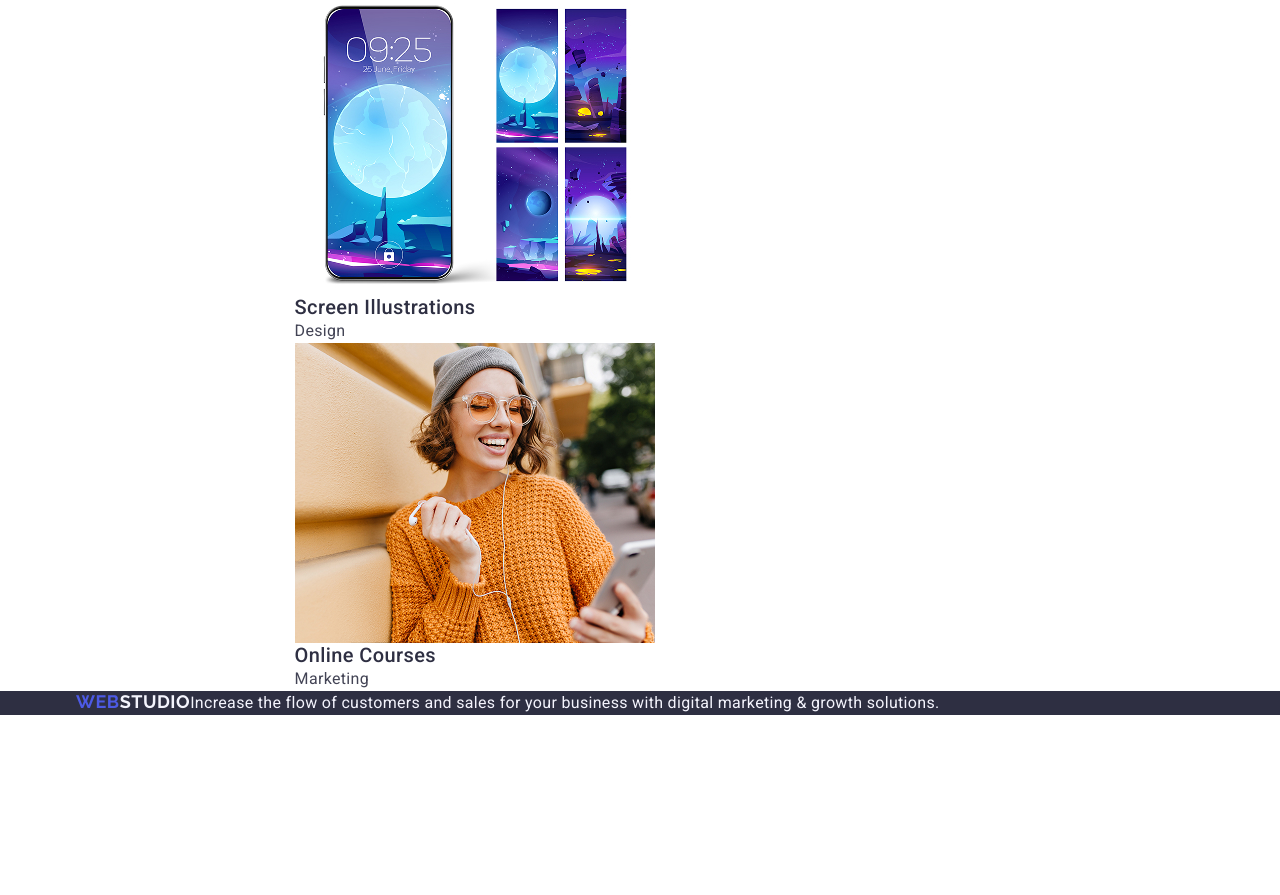
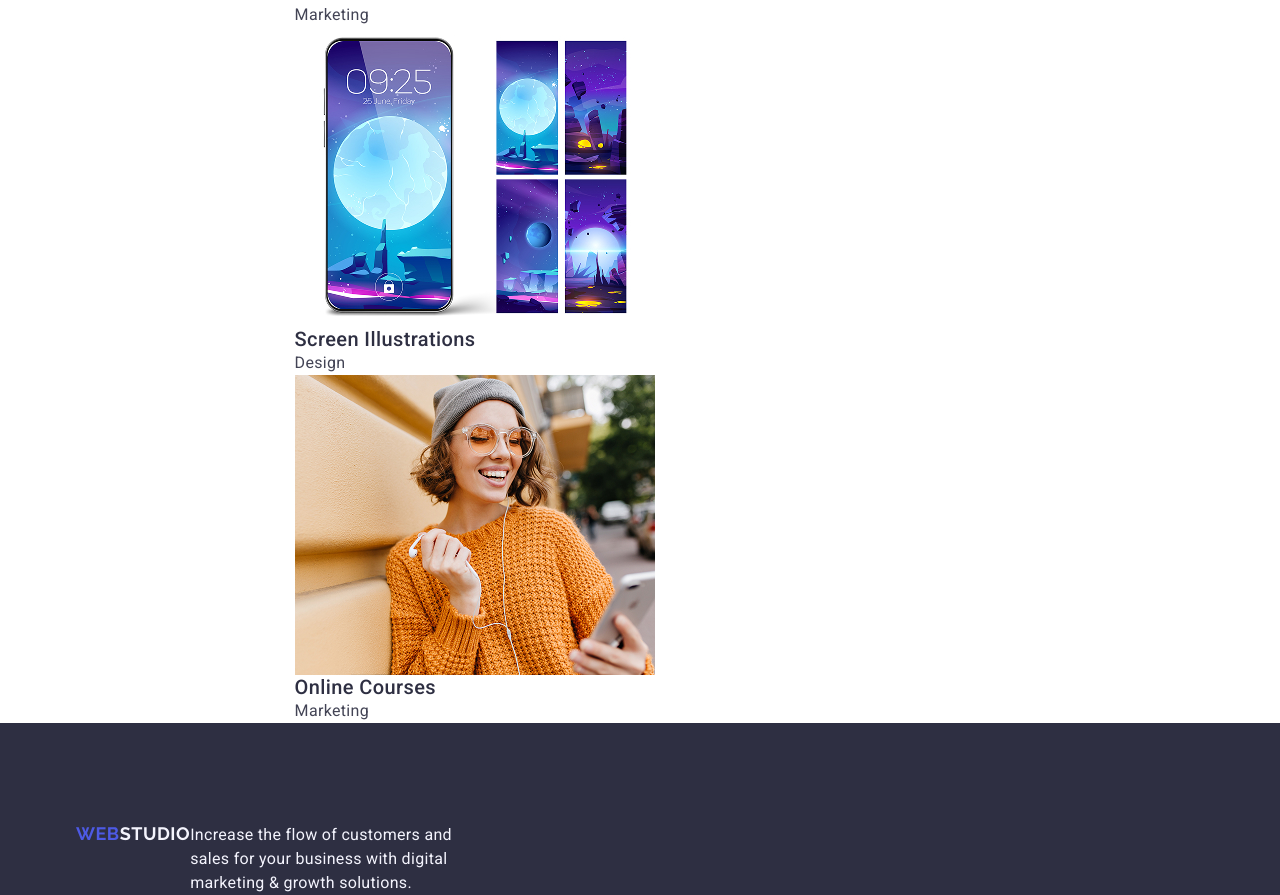
Before and after one commit to banan717/goit-markup-hw-06, a plain HTML site: page index.html in a window 1280 px wide. Shown: the part 2898-3793 px from the top of the page. Before the commit the page ends 3613 px from the top, so only its background shows below. Drawn offline with nearby package versions, Linux system fonts and the light colour scheme.

Commit message:
Ввів нові дані

```diff
--- a/css/style.css
+++ b/css/style.css
@@ -202,7 +202,7 @@ img{
 }
 
 .container-team{
-    margin-bottom: 32px;
+    padding: 32px 0;
 }
 
 .image-team{
@@ -253,6 +253,7 @@ img{
 
 .footer{
     background-color: #2e2f42;
+    padding: 100px 0;
 }
 
 .logo-footer{
@@ -264,6 +265,8 @@ img{
     text-transform: uppercase;
     color: #4d5ae5;
     text-decoration: none;
+    margin-bottom: 18px;
+    display: inline-block;
 }
 
 .logo-span-footer{
@@ -274,4 +277,5 @@ img{
     color: #F4F4FD;
     letter-spacing: 0.02em;
     line-height: 1.5;
+    max-width: 264px;
 }
```
